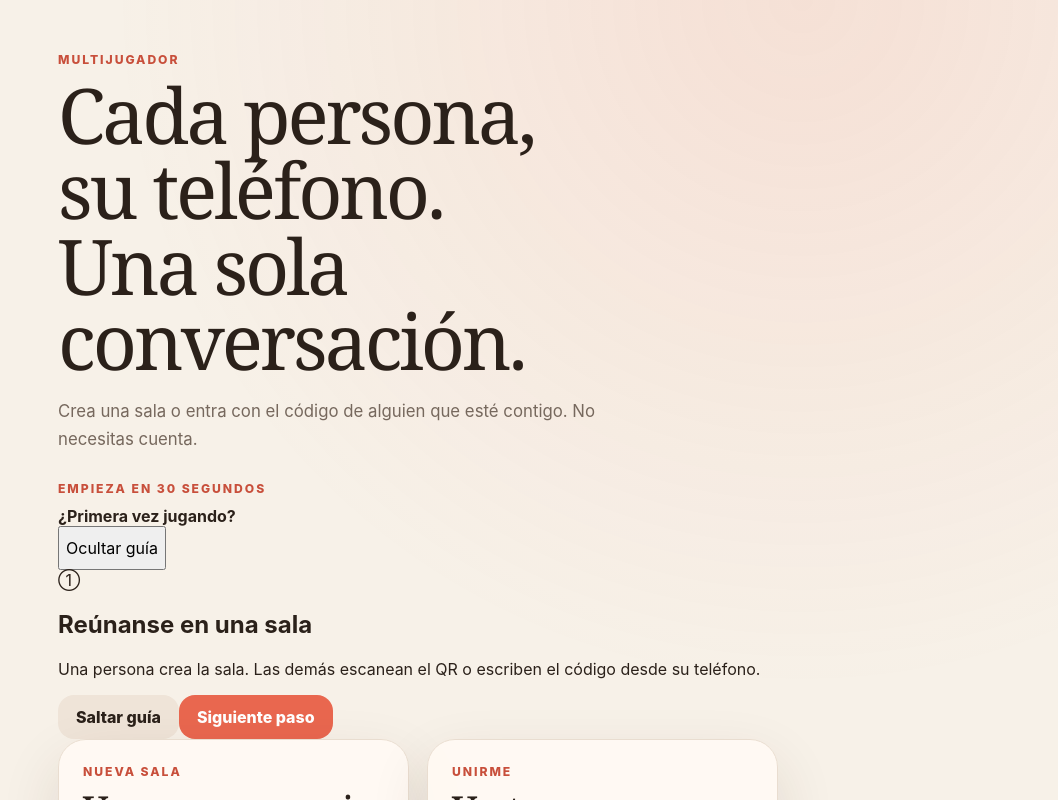
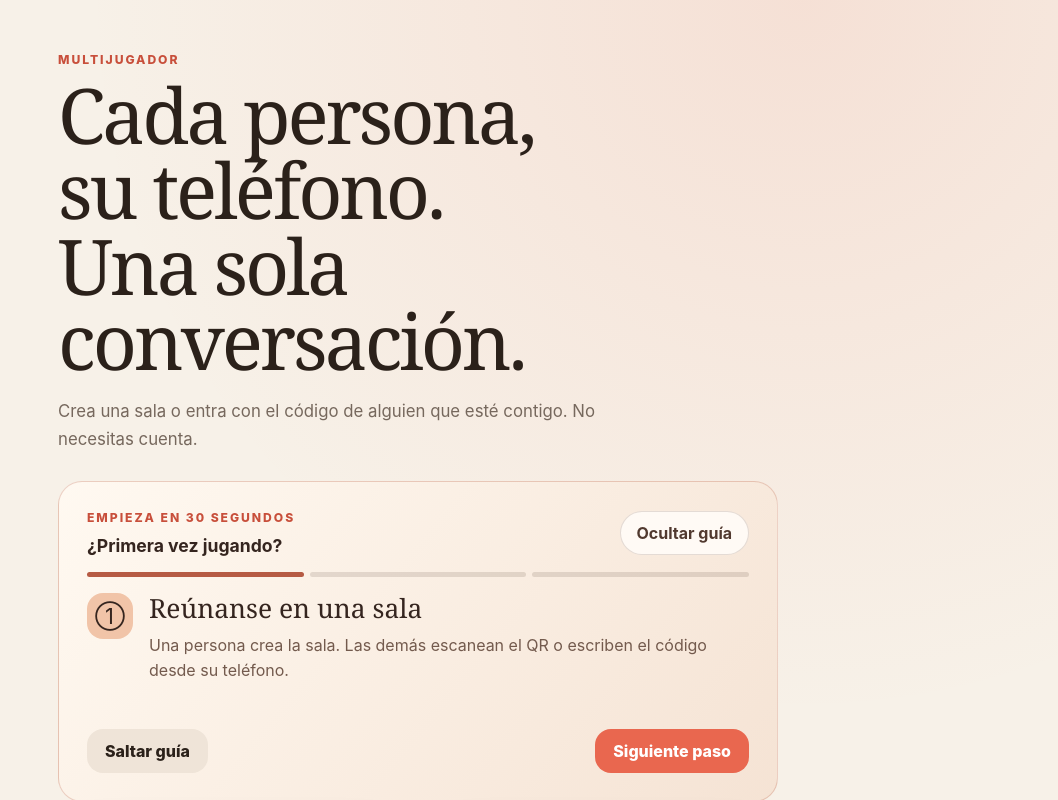
Before and after one commit to SamOkampo/JuegoFamiliaEch, a Next.js app: page /online in a window 1280 px wide. Shown: the top 800 px of the page, without its empty margins (222-1280 px from the left). Built offline with nearby package versions, Linux system fonts and the light colour scheme; no server answers.

Commit message:
style: polish guided onboarding, vote reveal and accessible abstentions

```diff
--- a/src/app/globals.css
+++ b/src/app/globals.css
@@ -2091,3 +2091,125 @@ input {
   }
   .specialVoteChoice { transition: none !important; }
 }
+
+/* Fase 12 — Premium onboarding and inclusive vote reveals. */
+.quickTour {
+  display: grid;
+  gap: 16px;
+  margin: 12px 0 24px;
+  padding: clamp(18px, 3vw, 28px);
+  border: 1px solid rgba(182, 91, 68, 0.25);
+  border-radius: 24px;
+  background: linear-gradient(130deg, #fff9f1 0%, #f5e3d4 100%);
+  color: #35251f;
+}
+
+.quickTourHeader,
+.quickTourActions {
+  display: flex;
+  justify-content: space-between;
+  align-items: center;
+  flex-wrap: wrap;
+  gap: 12px;
+}
+
+.quickTourHeader strong {
+  display: block;
+  margin-top: 5px;
+  font-size: 1.1rem;
+}
+
+.quickTourToggle {
+  min-height: 44px;
+  border: 1px solid rgba(77, 42, 30, 0.15);
+  border-radius: 999px;
+  padding: 9px 16px;
+  background: #fffaf5;
+  color: #51392f;
+  font: inherit;
+  font-weight: 750;
+  cursor: pointer;
+}
+
+.quickTourBody { display: grid; gap: 16px; }
+
+.quickTourProgress { display: grid; grid-template-columns: repeat(3, 1fr); gap: 6px; }
+.quickTourProgress span { height: 5px; border-radius: 12px; background: rgba(70, 49, 38, 0.14); }
+.quickTourProgress .active { background: #b65b44; }
+
+.quickTourStep {
+  display: flex;
+  gap: 16px;
+  align-items: start;
+  min-height: 120px;
+  animation: jfe-content-in 400ms cubic-bezier(0.22, 1, 0.36, 1) both;
+}
+
+.quickTourSymbol {
+  display: grid;
+  place-items: center;
+  flex: 0 0 46px;
+  width: 46px;
+  height: 46px;
+  border-radius: 16px;
+  background: #f1c4a8;
+  font-size: 1.35rem;
+}
+
+.quickTourStep h2 {
+  font-family: Georgia, "Times New Roman", serif;
+  font-weight: 500;
+  font-size: clamp(1.25rem, 3vw, 1.65rem);
+  line-height: 1.2;
+  margin: 0 0 8px;
+}
+.quickTourStep p {
+  margin: 0;
+  line-height: 1.55;
+  color: #735a4d;
+}
+.quickTourActions > .button { min-height: 44px; }
+
+.specialOutcome {
+  display: grid;
+  gap: 8px;
+  padding: clamp(16px, 3vw, 24px);
+  border-radius: 20px;
+  background: rgba(255, 255, 255, 0.8);
+  border: 1px solid rgba(71, 40, 30, 0.15);
+  animation: special-reveal 570ms cubic-bezier(0.22, 1, 0.36, 1) both;
+}
+.specialOutcomeEyebrow {
+  font-size: 0.73rem;
+  letter-spacing: 0.1em;
+  font-weight: 850;
+  color: var(--special-accent);
+}
+.specialOutcome strong {
+  font-size: clamp(1.25rem, 3vw, 2rem);
+  font-family: Georgia, "Times New Roman", serif;
+}
+.specialOutcome p {
+  margin: 0;
+  line-height: 1.45;
+  font-weight: 750;
+}
+.specialOutcome .specialAbstentions {
+  color: #68574c;
+  font-size: 0.86rem;
+  font-weight: 500;
+}
+.specialAbstain {
+  width: 100%;
+  border-style: dashed;
+  background: rgba(255, 255, 255, 0.55);
+}
+.specialResultTrack span {
+  will-change: transform;
+}
+@media (max-width: 480px) {
+  .quickTourActions > .button { flex: 1; }
+}
+@media (prefers-reduced-motion: reduce) {
+  .quickTourStep, .specialOutcome { animation: none !important; }
+}
```
